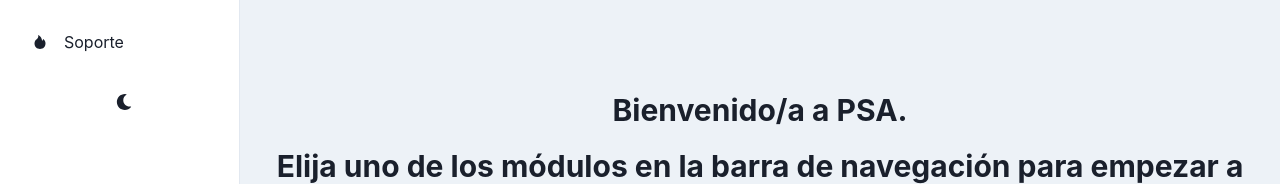
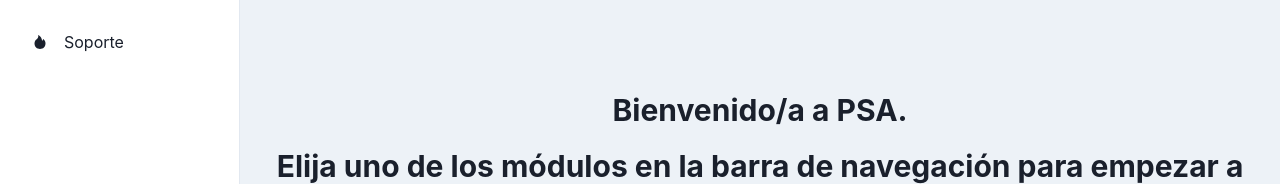
Before and after one commit to ilitteri/Tribu-6-Front-End, a React (Create React App) app: page / in a window 1280 px wide. Shown: the part 122-306 px from the top of the page. Built offline with nearby package versions, Linux system fonts and the light colour scheme.

Commit message:
feat: elimina switch de cambio de color

```diff
--- a/src/components/SidebarNav/components/SidebarContent.tsx
+++ b/src/components/SidebarNav/components/SidebarContent.tsx
@@ -4,7 +4,6 @@
   Flex,
   useColorModeValue,
   BoxProps,
-  Grid,
 } from '@chakra-ui/react'
 import { GoProject } from 'react-icons/go'
 import { AiFillFire } from 'react-icons/ai'
@@ -12,7 +11,6 @@
 
 import NavItem from './NavItem'
 import LogoPsa from './LogoPsa'
-import ColorModeSwitcher from '../../ColorModeSwitcher'
 
 interface LinkItemProps {
   name: string
@@ -48,9 +46,6 @@
         {link.name}
       </NavItem>
     ))}
-    <Grid p={3}>
-      <ColorModeSwitcher />
-    </Grid>
   </Box>
 )
 
```
